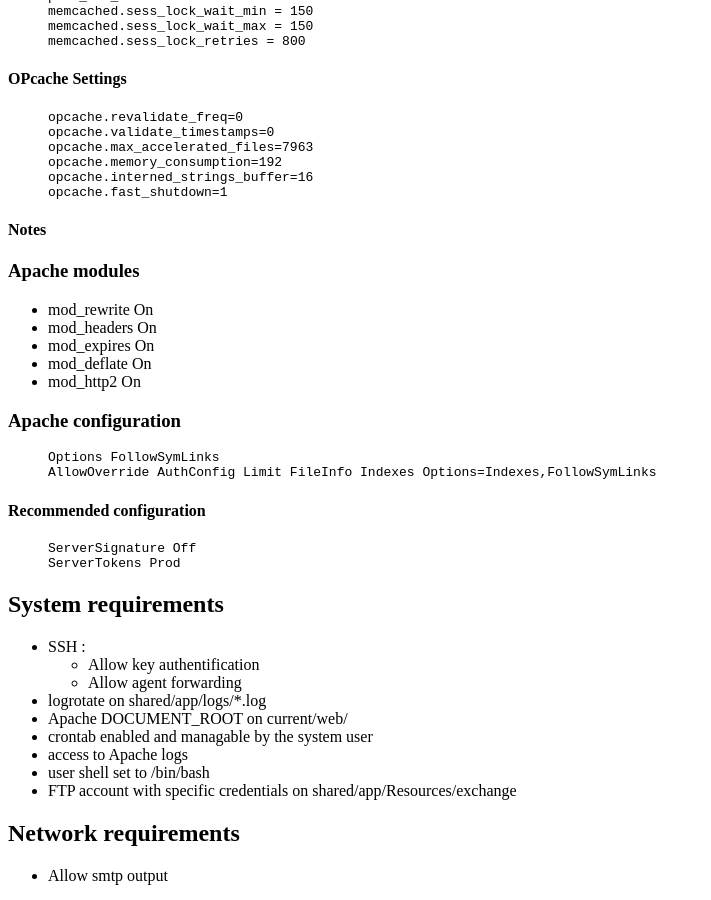
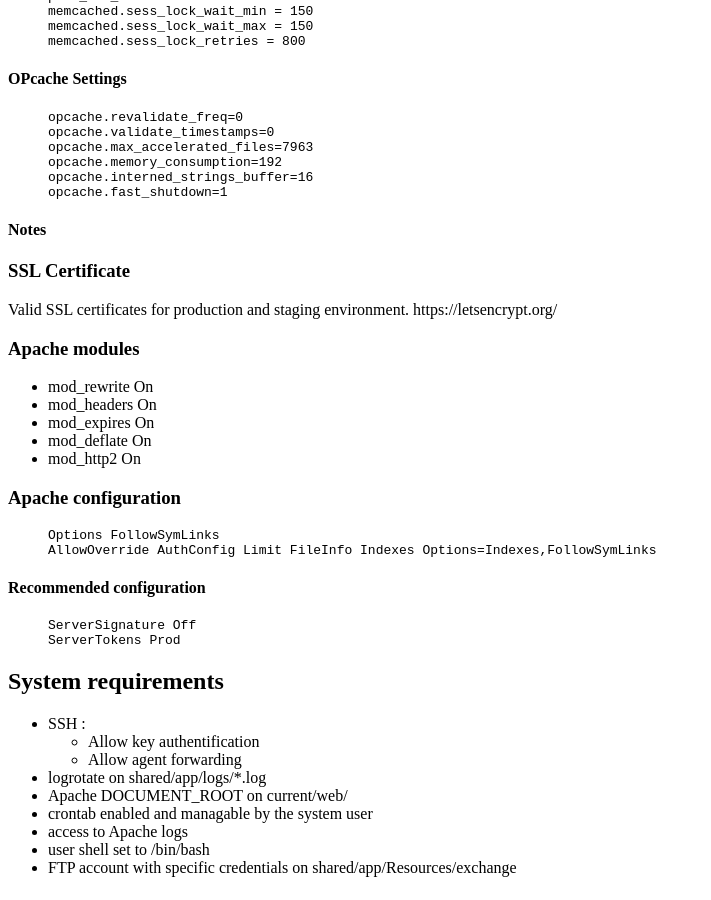
Before and after one commit to le-phare/le-phare.github.io, a Jekyll site: the page built from requirements/royer.md, in a window 1280 px wide and 900 px high, scrolled down 1168 px. Shown: the whole window, without its empty margins (0-711 px from the left). Built offline with Jekyll 4.4.1, drawn with Linux system fonts in a browser that asks for light colours.

Commit message:
Update royer.md

```diff
--- a/requirements/royer.md
+++ b/requirements/royer.md
@@ -74,6 +74,11 @@ opcache.fast_shutdown=1
 
 #### Notes
 
+### SSL Certificate
+
+Valid SSL certificates for production and staging environment.
+https://letsencrypt.org/
+
 ### Apache modules
 
    * mod_rewrite On
```
